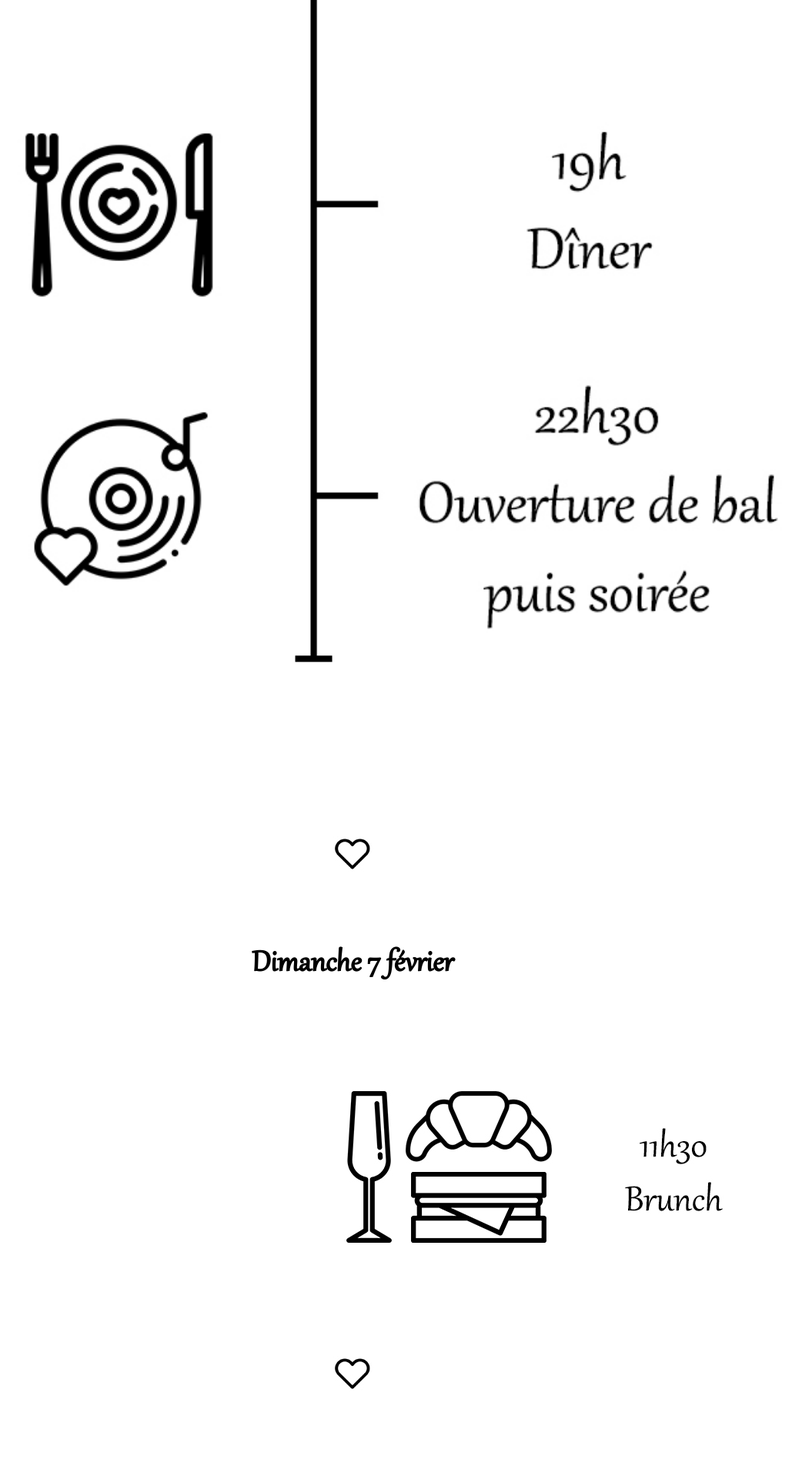
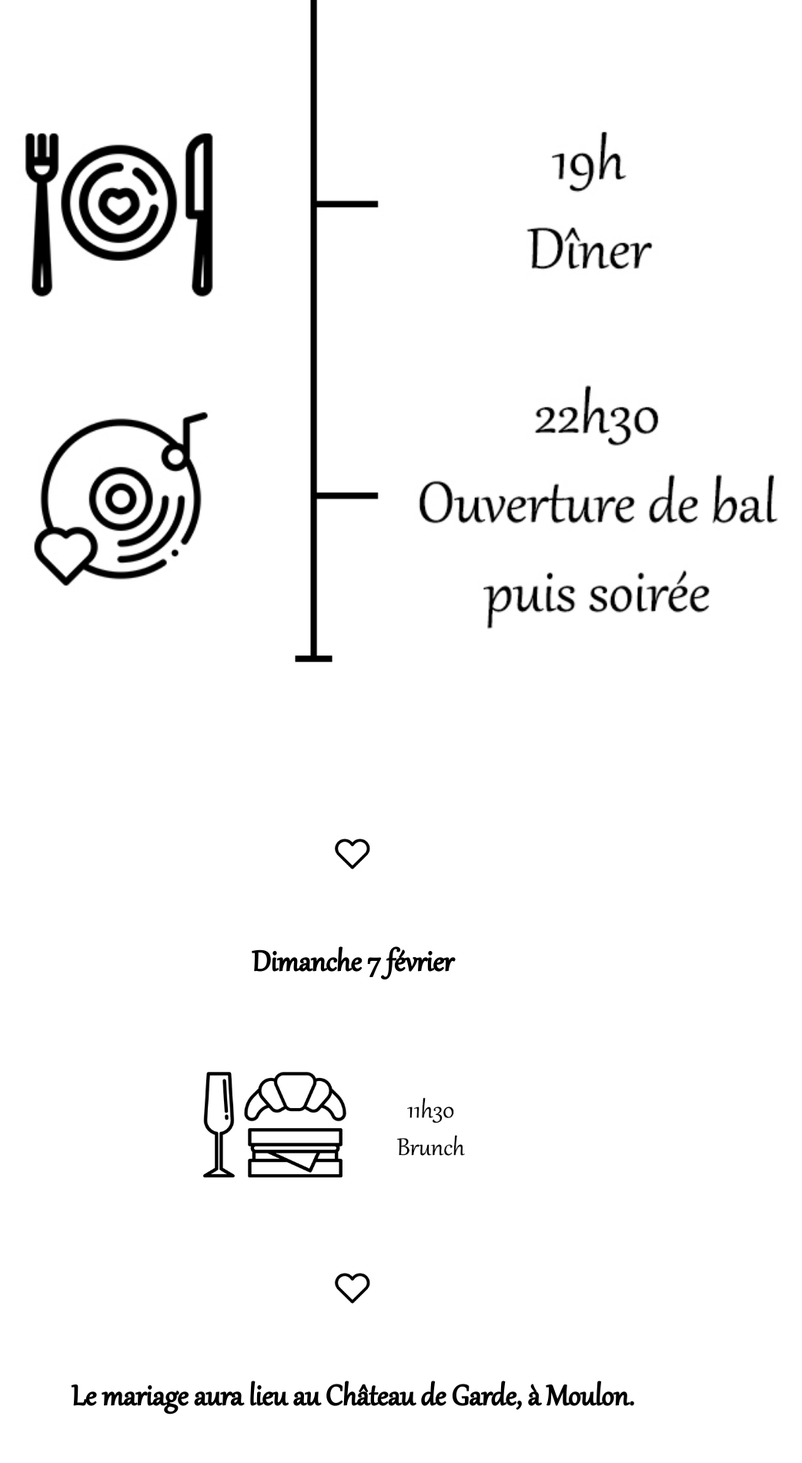
Before and after one commit to Germinal-A/Site-du-Mariage-de-Julia-et-Germain, a Jekyll site: the page built from informations-pratiques.md, in a window 1280 px wide. Shown: the part 2936-4836 px from the top of the page at 77% size, without its empty margins (182-1224 px from the left). Built offline with Jekyll 4.4.1, drawn with Linux system fonts in a browser that asks for light colours; grey boxes are pictures that could not be loaded.

Commit message:
Update informations-pratiques.md

```diff
--- a/informations-pratiques.md
+++ b/informations-pratiques.md
@@ -21,7 +21,7 @@
 
 ### Dimanche 7 février
 
-<img src="assets/Brunch.jpg"><br/>
+<img src="assets/Brunch.jpg" width="100%"><br/>
 
 <img src="assets/Coeur.jpg"><br/>
 
```
